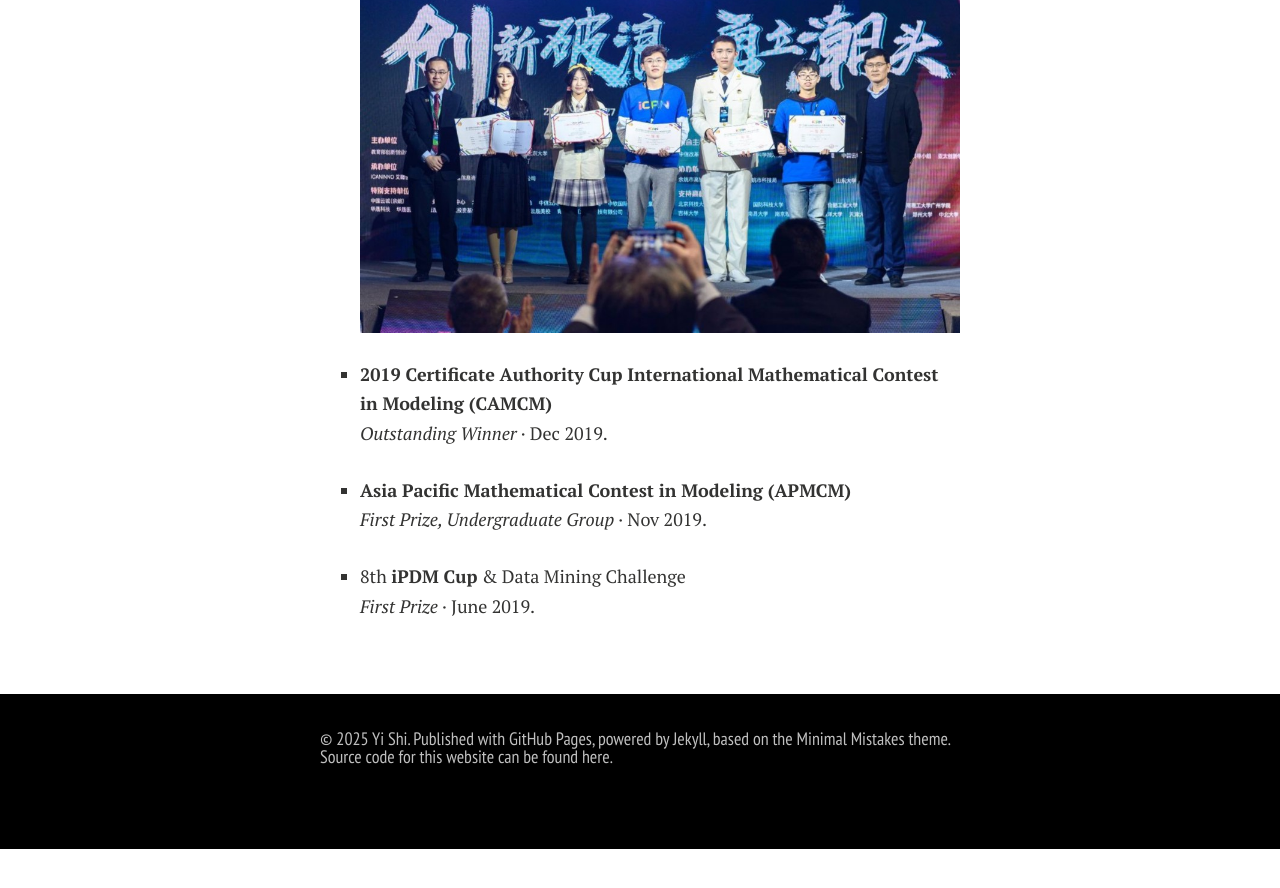
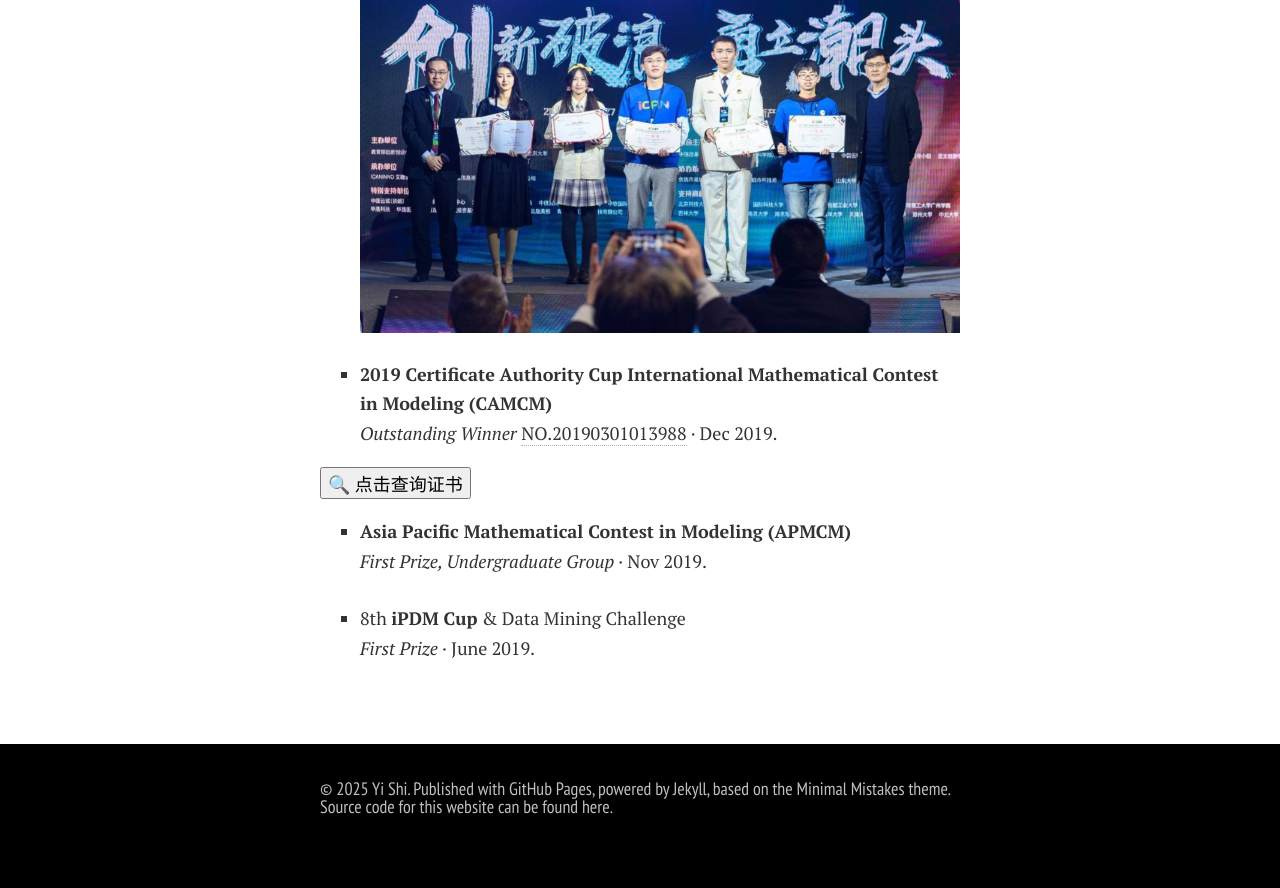
Before and after one commit to shiyi099/Billion.github.io, a Jekyll site: the page built from awards.md, in a window 1280 px wide and 900 px high, scrolled down 1850 px. Shown: the top 888 px of the window. Built offline with Jekyll 4.4.1, drawn with Linux system fonts in a browser that asks for light colours; nearby versions of some CDN libraries; comment, search, counter and statistics services are not loaded; a style sheet for code colours, icons or effects is not loaded; before the commit the page ends 2699 px from its top, so only the background shows below that.

Commit message:
Update awards.md

```diff
--- a/awards.md
+++ b/awards.md
@@ -19,7 +19,13 @@ title: Awards
 
 - 14th **iCAN** International Innovation<br>*First Prize & Finalist of China Entrepreneurship Competition (Top 10)* · Dec 2020.<br><img title="" src="https://shiyi099.github.io/Billion.github.io/images/awards/iCAN2020.jpg" alt="" data-align="inline">
 
-- **2019 Certificate Authority Cup International Mathematical Contest in Modeling (CAMCM)**<br>*Outstanding Winner* · Dec 2019.<br>
+- **2019 Certificate Authority Cup International Mathematical Contest in Modeling (CAMCM)**<br>*Outstanding Winner* [NO.20190301013988](http://certificate.madio.net/index.php) · Dec 2019.<br>
+
+<form id="autoForm" action="http://certificate.madio.net/index.php" method="POST">
+  <input type="hidden" name="cid" value="20190301013988">
+  <input type="hidden" name="dosubmit1" value="查询">
+  <button type="submit">🔍 点击查询证书</button>
+</form>
 
 - **Asia Pacific Mathematical Contest in Modeling (APMCM)** <br>*First Prize, Undergraduate Group* · Nov 2019.<br>
 
```
